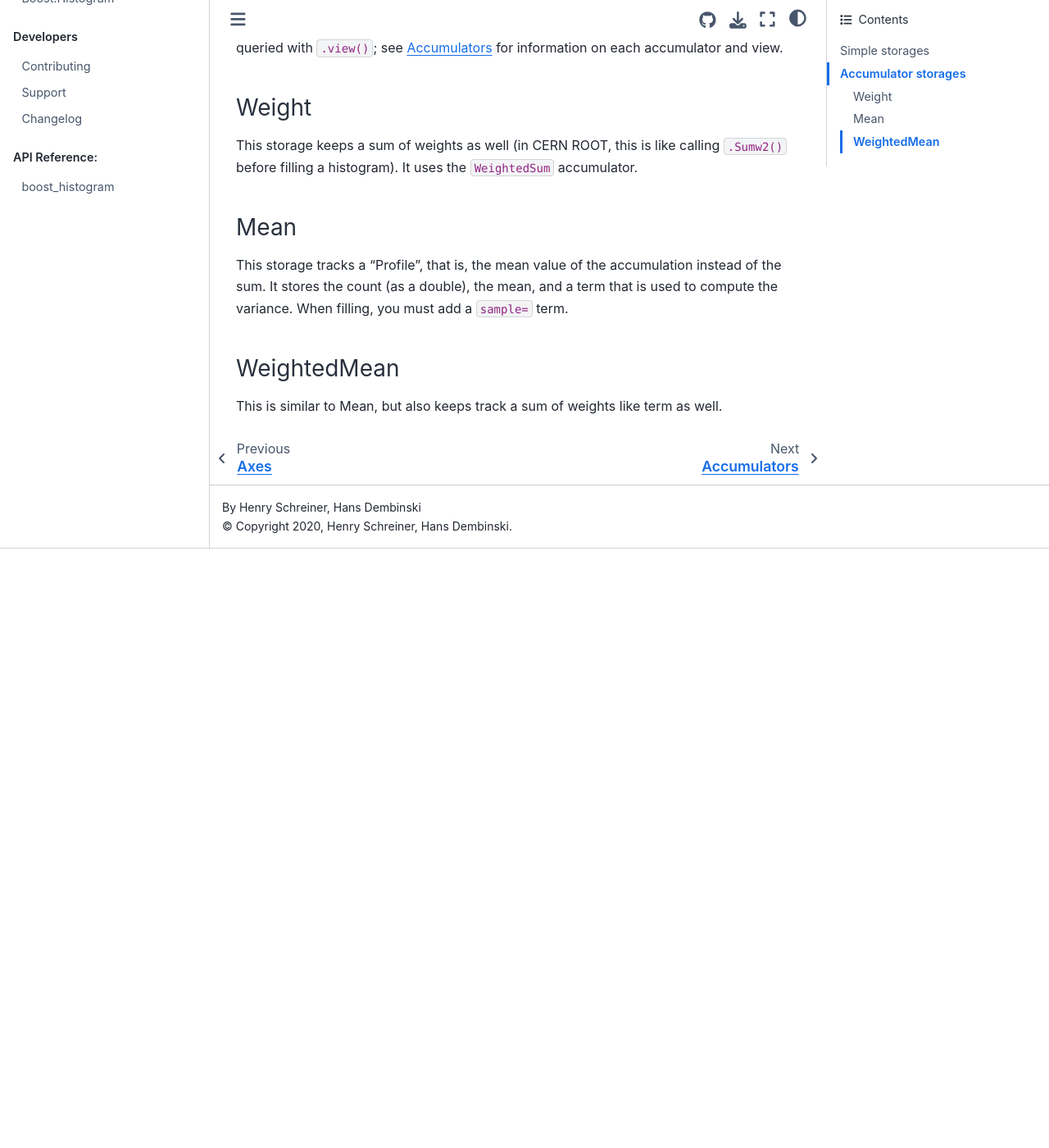
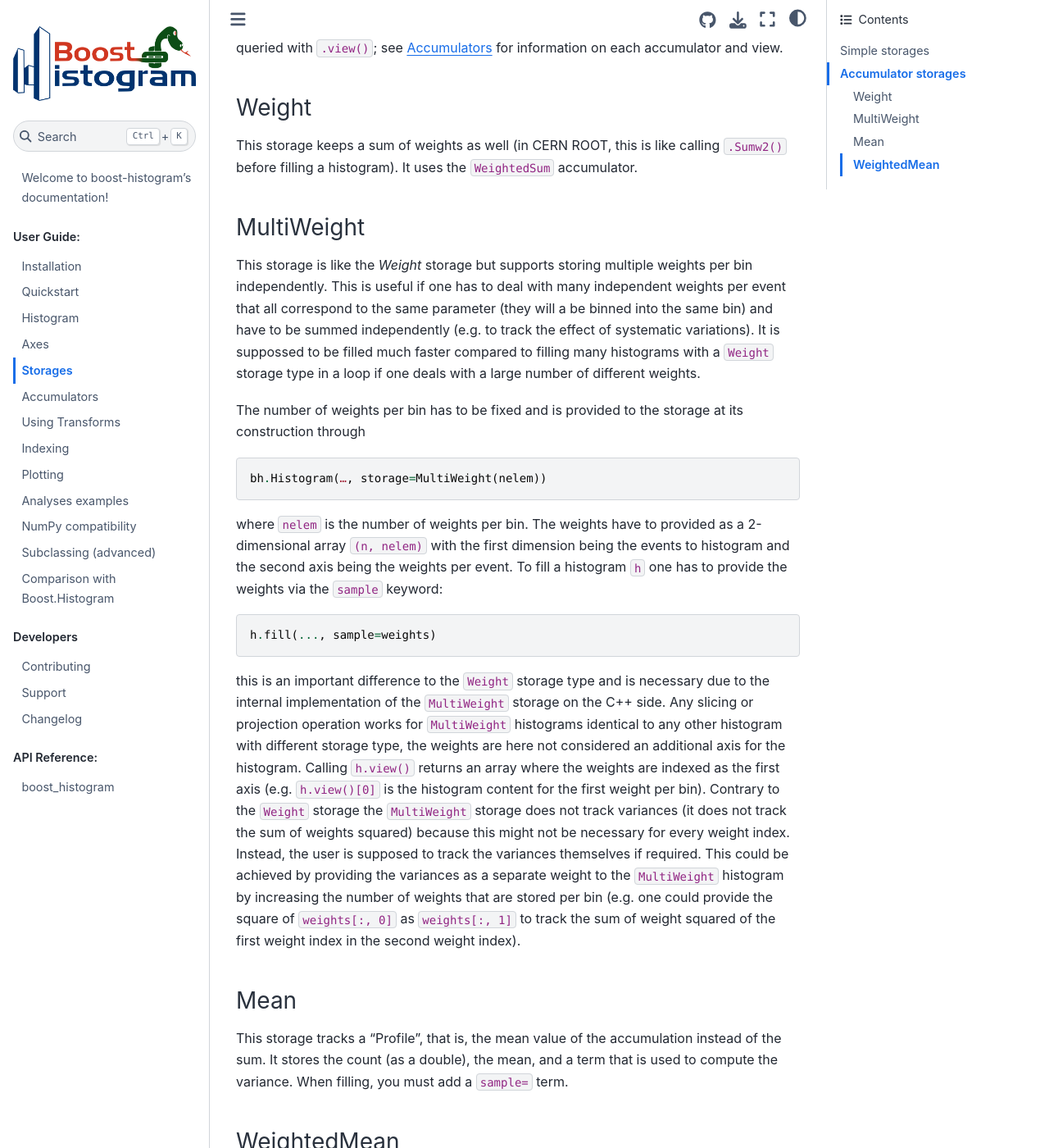
Before and after one commit to scikit-hep/boost-histogram, a Sphinx documentation site: the page built from docs/user-guide/storage.rst, in a window 1280 px wide and 1400 px high, scrolled down 1459 px. Shown: the whole window at 82% size. Built offline with Sphinx 7.4.7 and the Sphinx Book theme 1.1.4, drawn with Linux system fonts in a browser that asks for light colours; pages that are not in the unit, such as notebooks, are missing from menus; before the commit the page ends 2128 px from its top, so only the background shows below that.

Commit message:
Update storage.rst for `MultiWeight`
Added docs for the `MultiWeight` storage

```diff
--- a/docs/user-guide/storage.rst
+++ b/docs/user-guide/storage.rst
@@ -78,6 +78,30 @@
 This storage keeps a sum of weights as well (in CERN ROOT, this is like calling
 ``.Sumw2()`` before filling a histogram). It uses the ``WeightedSum`` accumulator.
 
+MultiWeight
+^^^^^^^^^^^
+
+This storage is like the `Weight` storage but supports storing multiple weights per bin independently. This is useful if one has to deal with many independent weights per event that all correspond to the same parameter (they will a be binned into the same bin) and have to be summed independently (e.g. to track the effect of systematic variations). It is suppossed to be filled much faster compared to filling many histograms with a ``Weight`` storage type in a loop if one deals with a large number of different weights.
+
+The number of weights per bin has to be fixed and is provided to the storage at its construction through
+
+.. code-block:: python3
+
+    bh.Histogram(…, storage=MultiWeight(nelem))
+
+where ``nelem`` is the number of weights per bin.
+The weights have to provided as a 2-dimensional array ``(n, nelem)`` with the first dimension being the events to histogram and the second axis being the weights per event.
+To fill a histogram ``h`` one has to provide the weights via the ``sample`` keyword:
+
+.. code-block:: python3
+
+    h.fill(..., sample=weights)
+
+this is an important difference to the ``Weight`` storage type and is necessary due to the internal implementation of the ``MultiWeight`` storage on the C++ side.
+Any slicing or projection operation works for ``MultiWeight`` histograms identical to any other histogram with different storage type, the weights are here not considered an additional axis for the histogram.
+Calling ``h.view()`` returns an array where the weights are indexed as the first axis (e.g. ``h.view()[0]`` is the histogram content for the first weight per bin).
+Contrary to the ``Weight`` storage the ``MultiWeight`` storage does not track variances (it does not track the sum of weights squared) because this might not be necessary for every weight index. Instead, the user is supposed to track the variances themselves if required. This could be achieved by providing the variances as a separate weight to the ``MultiWeight`` histogram by increasing the number of weights that are stored per bin (e.g. one could provide the square of ``weights[:, 0]`` as ``weights[:, 1]`` to track the sum of weight squared of the first weight index in the second weight index).
+
 
 Mean
 ^^^^
```
